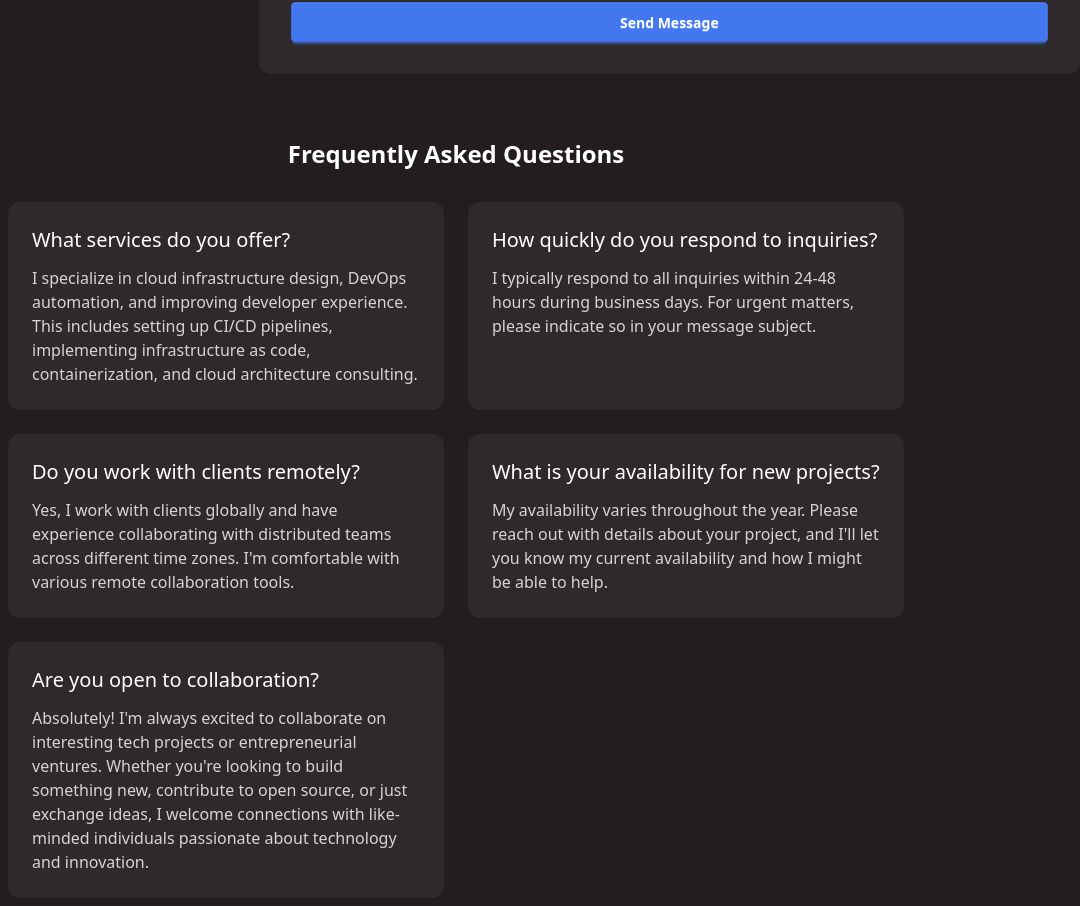
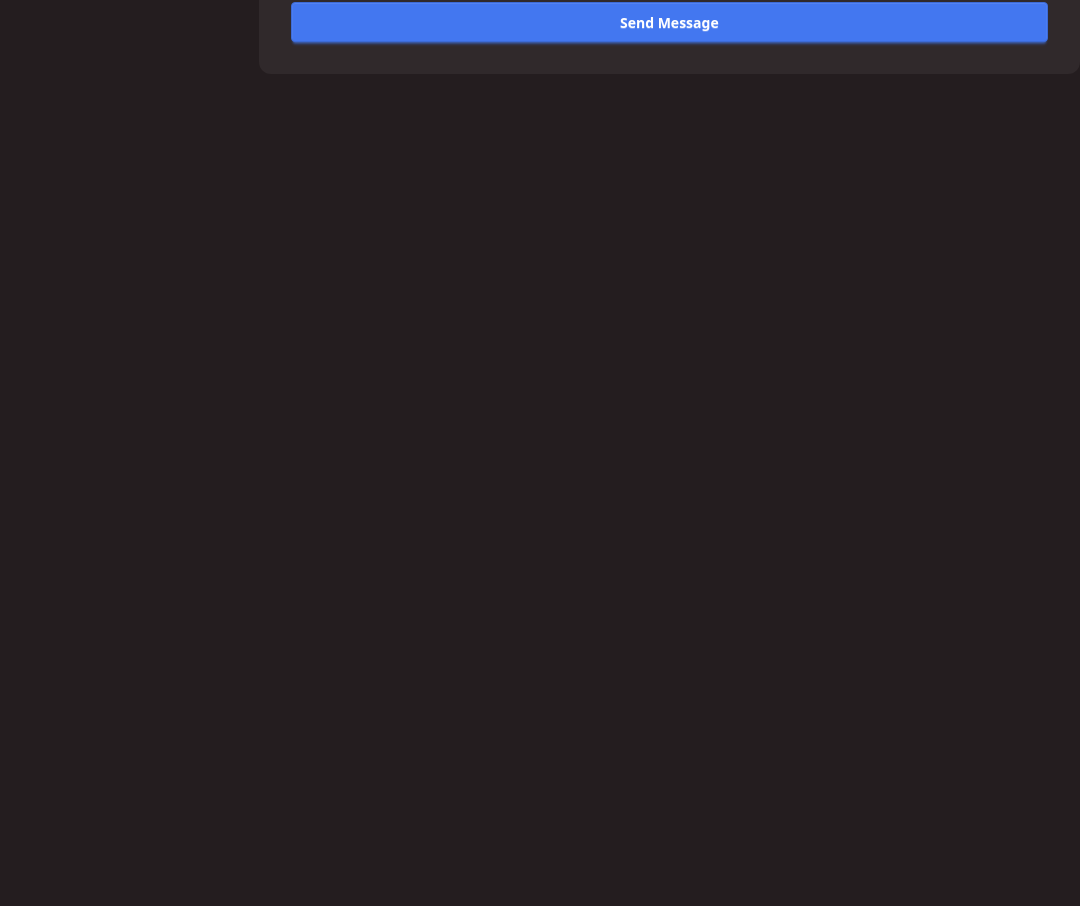
Before and after one commit to edw1nzhao/profile, a SvelteKit app: page /contact in a window 1280 px wide. Shown: the part 851-1757 px from the top of the page, without its empty margins (184-1264 px from the left). After the commit the page ends 973 px from the top, so only its background shows below. Built offline with nearby package versions, Linux system fonts and the light colour scheme.

Commit message:
💬 feat(content): removal of FAQ on contact

```diff
--- a/src/routes/contact/+page.svelte
+++ b/src/routes/contact/+page.svelte
@@ -50,20 +50,21 @@
 	<div class="mb-12 text-center">
 		<h1 class="mb-4 text-4xl font-bold">Get In Touch</h1>
 		<p class="mx-auto max-w-2xl text-xl opacity-80">
-			Have a question or want to discuss a project? I'd love to hear from you. I'm particularly interested in
-			connecting with fellow tech enthusiasts and entrepreneurs for collaboration on innovative projects,
-			especially those involving open source. Fill out the form below or use one of the contact methods.
+			Have a question or want to discuss a project? I'd love to hear from you. I'm particularly
+			interested in connecting with fellow tech enthusiasts and entrepreneurs for collaboration on
+			innovative projects, especially those involving open source. Fill out the form below or use
+			one of the contact methods.
 		</p>
 	</div>
 
 	<div class="grid grid-cols-1 gap-8 lg:grid-cols-3">
 		<!-- Contact Information -->
 		<div class="contact-section lg:col-span-1">
-			<div class="rounded-xl bg-base-200 p-8">
+			<div class="bg-base-200 rounded-xl p-8">
 				<h2 class="mb-6 text-2xl font-semibold">Contact Information</h2>
 
 				<div class="mb-6 flex items-start gap-4">
-					<div class="rounded-full bg-primary p-3 text-primary-content">
+					<div class="bg-primary text-primary-content rounded-full p-3">
 						<IconEmail class="h-6 w-6" />
 					</div>
 					<div>
@@ -73,7 +74,7 @@
 				</div>
 
 				<div class="mb-8 flex items-start gap-4">
-					<div class="rounded-full bg-primary p-3 text-primary-content">
+					<div class="bg-primary text-primary-content rounded-full p-3">
 						<IconLocation class="h-6 w-6" />
 					</div>
 					<div>
@@ -88,7 +89,7 @@
 						href="https://github.com/edw1nzhao"
 						target="_blank"
 						rel="noopener noreferrer"
-						class="rounded-full bg-base-300 p-3 transition-colors hover:bg-primary"
+						class="bg-base-300 hover:bg-primary rounded-full p-3 transition-colors"
 					>
 						<IconGithub class="h-6 w-6" />
 					</a>
@@ -98,16 +99,14 @@
 
 		<!-- Contact Form -->
 		<div class="contact-section lg:col-span-2">
-			<div class="rounded-xl bg-base-200 p-8">
+			<div class="bg-base-200 rounded-xl p-8">
 				<h2 class="mb-6 text-2xl font-semibold">Send Me a Message</h2>
 
 				{#if submitted}
-					<div class="rounded-lg bg-success p-6 text-center text-success-content">
+					<div class="bg-success text-success-content rounded-lg p-6 text-center">
 						<h3 class="mb-2 text-xl font-medium">Thank you for your message!</h3>
 						<p>I'll get back to you as soon as possible.</p>
-						<button
-							on:click={() => (submitted = false)}
-							class="mt-4 btn btn-primary"
+						<button on:click={() => (submitted = false)} class="btn btn-primary mt-4"
 							>Send Another Message</button
 						>
 					</div>
@@ -121,7 +120,7 @@
 									id="name"
 									bind:value={name}
 									required
-									class="w-full rounded-lg border border-base-300 bg-base-300 px-4 py-2 text-base-content"
+									class="border-base-300 bg-base-300 text-base-content w-full rounded-lg border px-4 py-2"
 								/>
 							</div>
 							<div>
@@ -131,7 +130,7 @@
 									id="email"
 									bind:value={email}
 									required
-									class="w-full rounded-lg border border-base-300 bg-base-300 px-4 py-2 text-base-content"
+									class="border-base-300 bg-base-300 text-base-content w-full rounded-lg border px-4 py-2"
 								/>
 							</div>
 						</div>
@@ -143,7 +142,7 @@
 								id="subject"
 								bind:value={subject}
 								required
-								class="w-full rounded-lg border border-base-300 bg-base-300 px-4 py-2 text-base-content"
+								class="border-base-300 bg-base-300 text-base-content w-full rounded-lg border px-4 py-2"
 							/>
 						</div>
 
@@ -154,12 +153,12 @@
 								bind:value={message}
 								rows="6"
 								required
-								class="w-full rounded-lg border border-base-300 bg-base-300 px-4 py-2 text-base-content"
+								class="border-base-300 bg-base-300 text-base-content w-full rounded-lg border px-4 py-2"
 							></textarea>
 						</div>
 
 						{#if error}
-							<div class="rounded-lg bg-error p-3 text-sm text-error-content">{error}</div>
+							<div class="bg-error text-error-content rounded-lg p-3 text-sm">{error}</div>
 						{/if}
 
 						<button
@@ -178,55 +177,6 @@
 			</div>
 		</div>
 	</div>
-
-	<!-- FAQ Section -->
-	<div class="contact-section mt-16">
-		<h2 class="mb-8 text-center text-2xl font-semibold">Frequently Asked Questions</h2>
-
-		<div class="mx-auto grid max-w-4xl grid-cols-1 gap-6 md:grid-cols-2">
-			<div class="rounded-xl bg-base-200 p-6">
-				<h3 class="mb-3 text-xl font-medium">What services do you offer?</h3>
-				<p class="opacity-80">
-					I specialize in cloud infrastructure design, DevOps automation, and improving developer
-					experience. This includes setting up CI/CD pipelines, implementing infrastructure as code,
-					containerization, and cloud architecture consulting.
-				</p>
-			</div>
-
-			<div class="rounded-xl bg-base-200 p-6">
-				<h3 class="mb-3 text-xl font-medium">How quickly do you respond to inquiries?</h3>
-				<p class="opacity-80">
-					I typically respond to all inquiries within 24-48 hours during business days. For urgent
-					matters, please indicate so in your message subject.
-				</p>
-			</div>
-
-			<div class="rounded-xl bg-base-200 p-6">
-				<h3 class="mb-3 text-xl font-medium">Do you work with clients remotely?</h3>
-				<p class="opacity-80">
-					Yes, I work with clients globally and have experience collaborating with distributed teams
-					across different time zones. I'm comfortable with various remote collaboration tools.
-				</p>
-			</div>
-
-			<div class="rounded-xl bg-base-200 p-6">
-				<h3 class="mb-3 text-xl font-medium">What is your availability for new projects?</h3>
-				<p class="opacity-80">
-					My availability varies throughout the year. Please reach out with details about your project,
-					and I'll let you know my current availability and how I might be able to help.
-				</p>
-			</div>
-
-			<div class="rounded-xl bg-base-200 p-6">
-				<h3 class="mb-3 text-xl font-medium">Are you open to collaboration?</h3>
-				<p class="opacity-80">
-					Absolutely! I'm always excited to collaborate on interesting tech projects or entrepreneurial ventures.
-					Whether you're looking to build something new, contribute to open source, or just exchange ideas,
-					I welcome connections with like-minded individuals passionate about technology and innovation.
-				</p>
-			</div>
-		</div>
-	</div>
 </div>
 
 <style>
```
